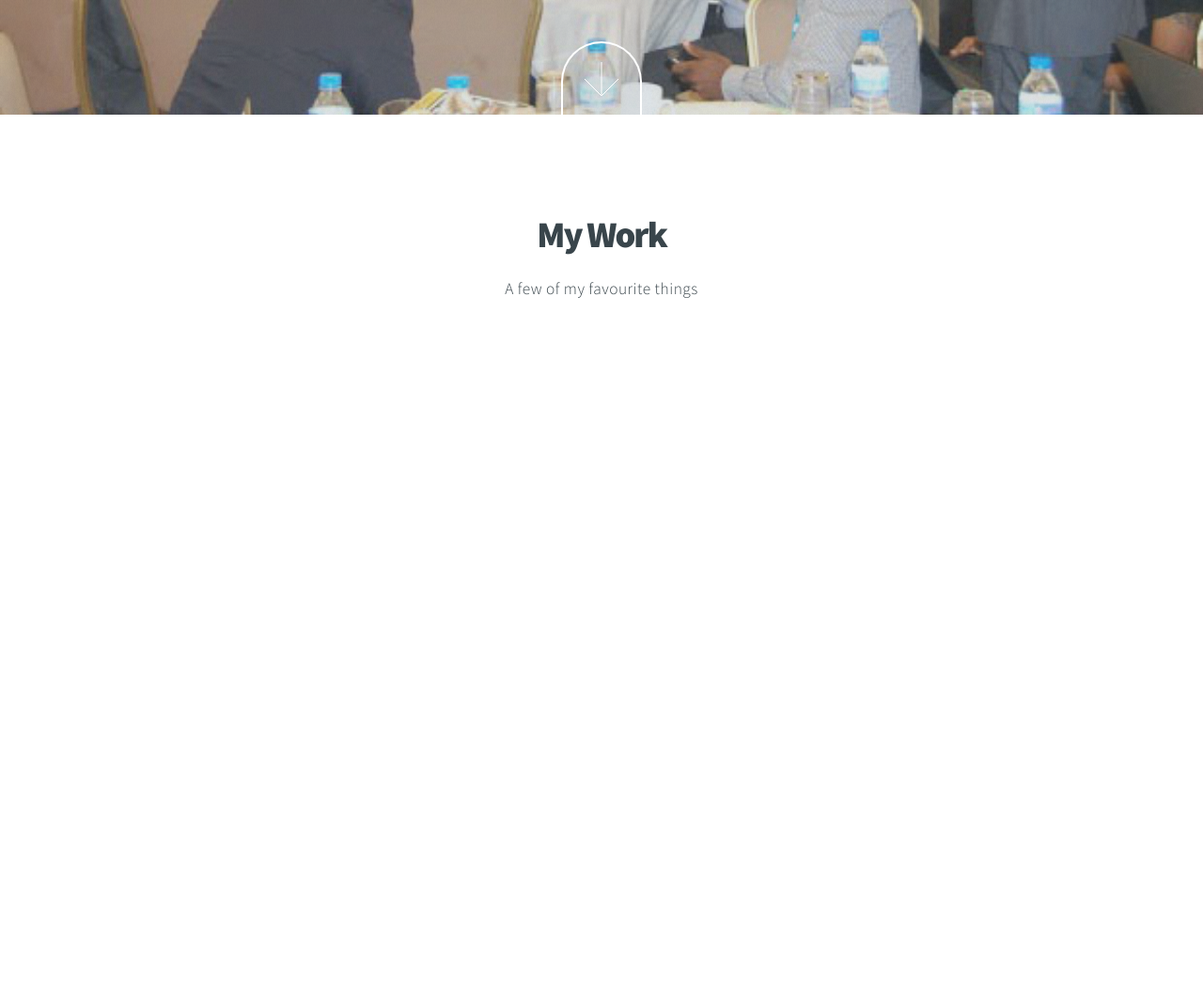
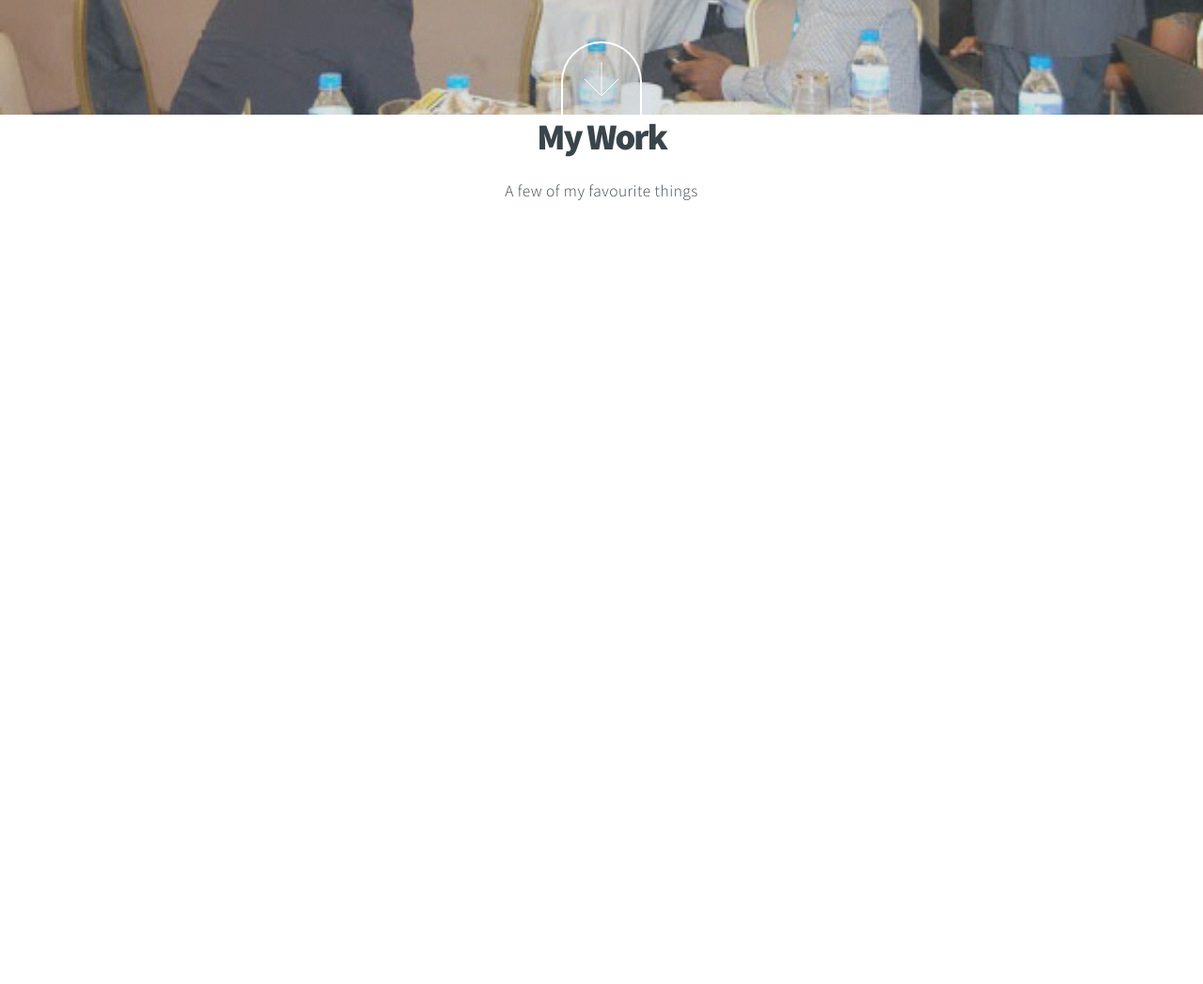
Before and after one commit to tjwizking/tjwizking.github.io, a plain HTML site: page index.html in a window 1280 px wide. Shown: the part 2180-3227 px from the top of the page at 94% size. Drawn offline with Linux system fonts and the light colour scheme.

Commit message:
more changes to css file fixing my work

```diff
--- a/css/style.css
+++ b/css/style.css
@@ -581,7 +581,7 @@
 
 			.main.style3 {
 				text-align: center;
-				padding: 6em 0 6em 0;
+				padding: 0em 0 6em 0;
 			}
 
 				.main.style3 .content {
```
